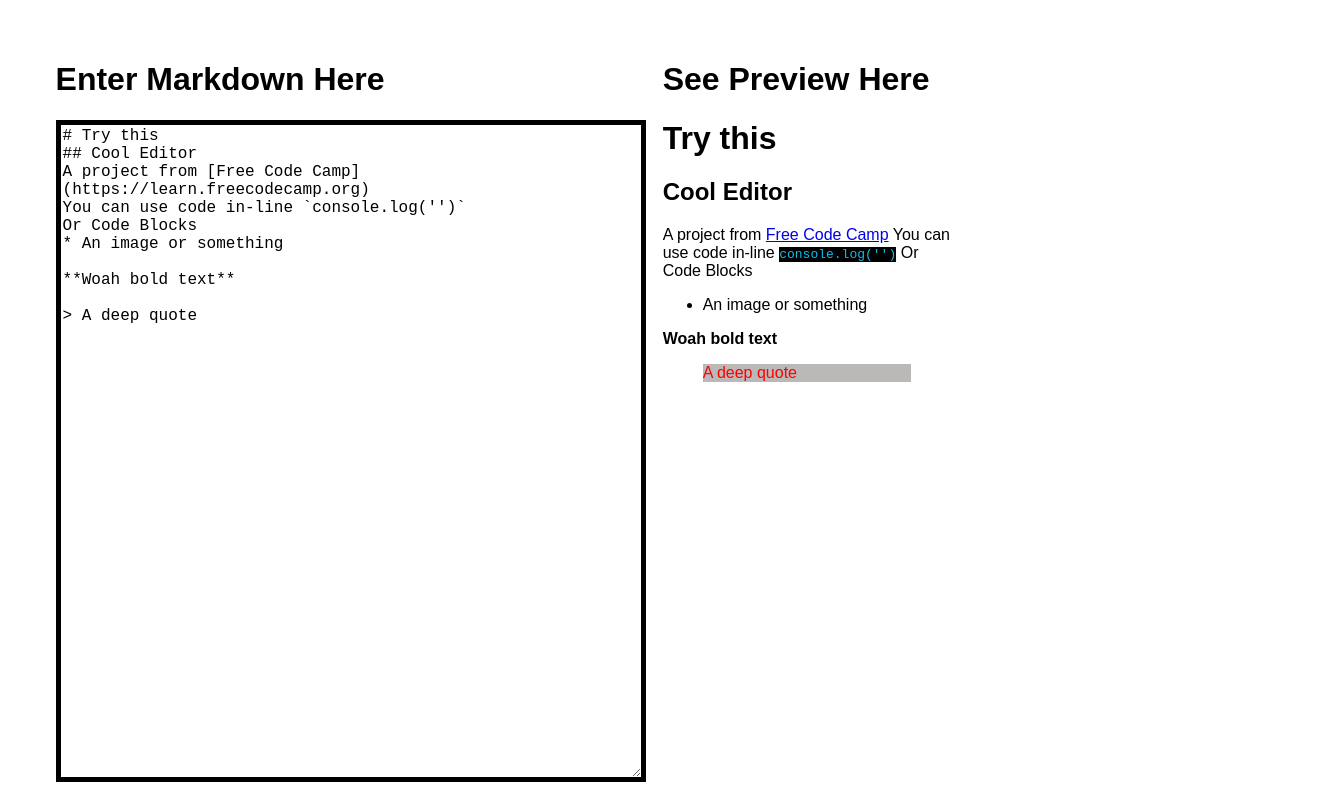
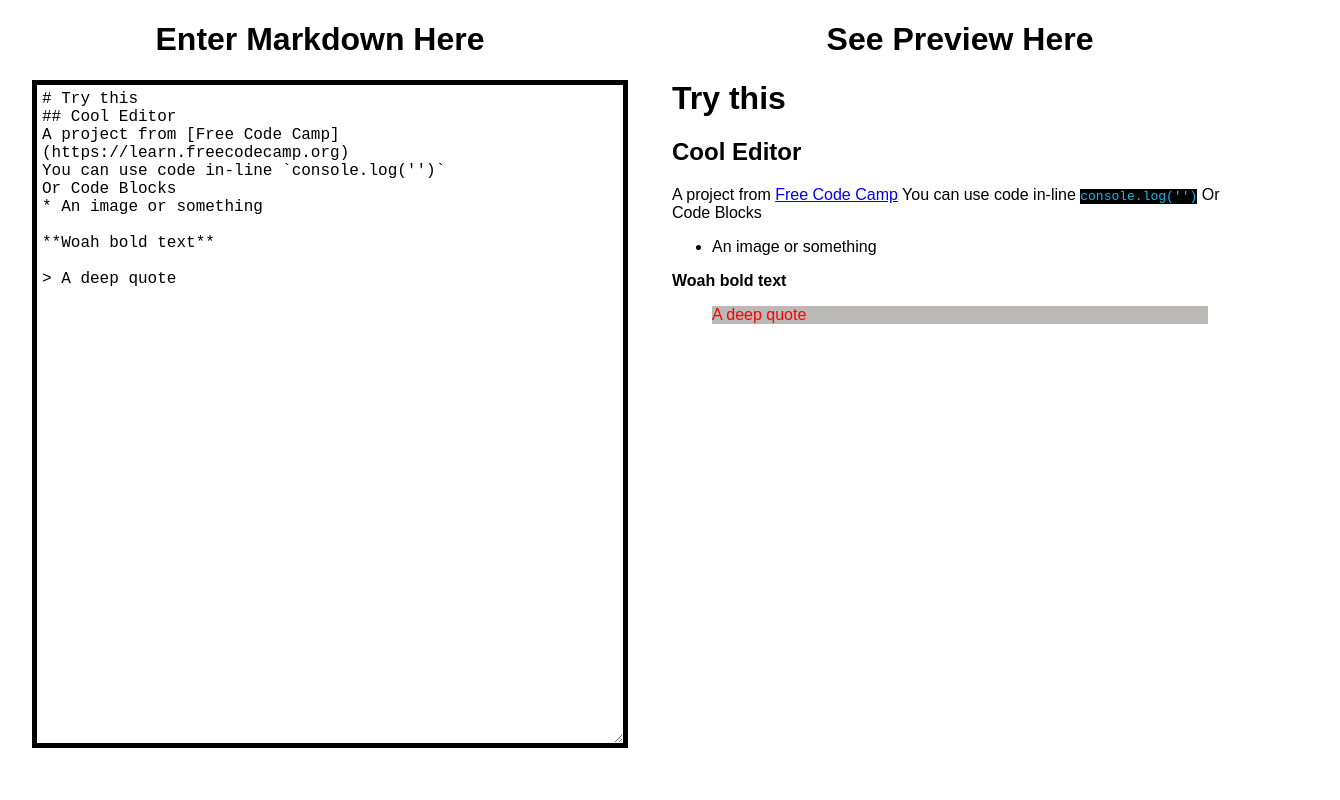
Before and after one commit to petercr/markdown-preview, a React (Create React App) app: page / in a window 1280 px wide. Shown: the whole page, 1340 px wide, since content can reach past the window. Built offline with nearby package versions, Linux system fonts and the light colour scheme.

Commit message:
took out main pd in .App & changed .preview => #preview

```diff
--- a/src/App.css
+++ b/src/App.css
@@ -3,8 +3,6 @@
   display: flex;
   flex-direction: row;
   justify-content: space-around;
-  margin: 20px;
-  padding: 20px;
   height: 90vh;
   width: 100vw;
 }
@@ -21,7 +19,7 @@ blockquote {
 }
 
 /* Styling by class */
-.preview {
+#preview {
   width: 45%;
 }
 
@@ -35,4 +33,10 @@ blockquote {
   width: 100%;
   border: 5px solid #000000;
   font-size: 16px;
+  padding: 5px;
 }
+
+.top {
+  width: 100%;
+  text-align: center;
+}
```
